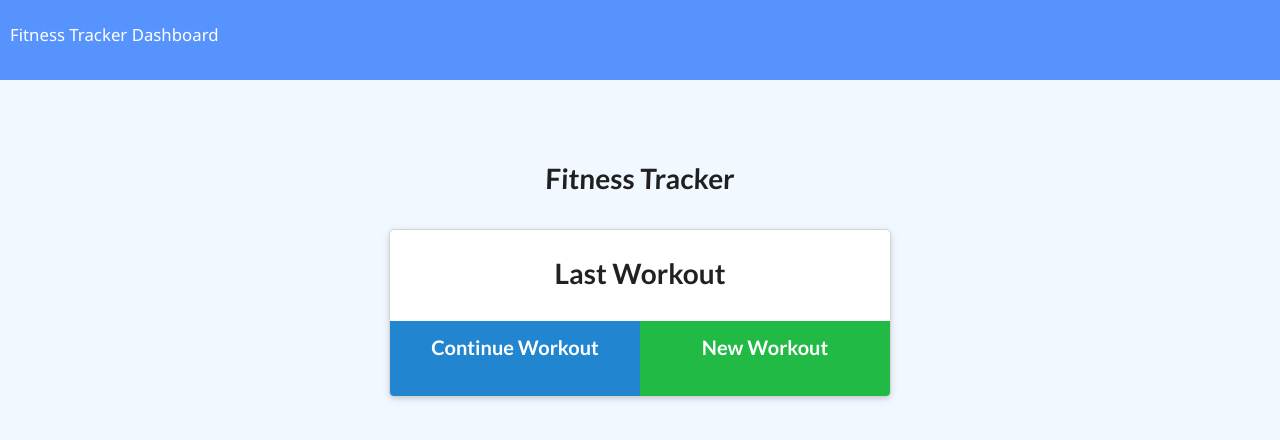
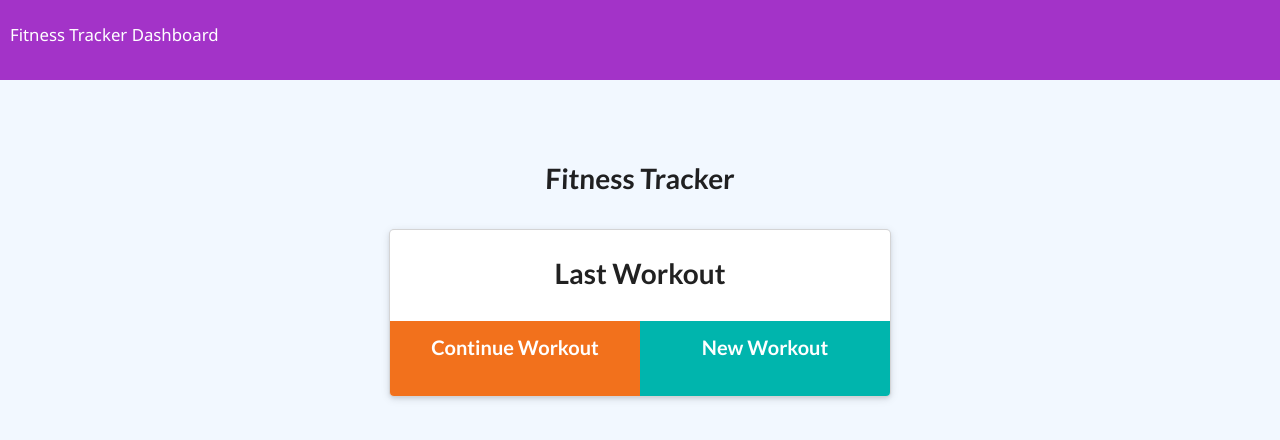
Before and after one commit to ifeasome/FitMeTracker, a website: page public/index.html in a window 1280 px wide. Drawn offline with nearby package versions, Linux system fonts and the light colour scheme; no server answers.

Commit message:
styling edits

```diff
--- a/public/index.html
+++ b/public/index.html
@@ -26,8 +26,8 @@
           <div>
             <div class="workout-stats"></div>
             <div class="buttons">
-              <a id="continue-btn" href="/exercise?" class="huge ui blue button">Continue Workout</a>
-              <a href="/exercise" class="huge positive ui button">New Workout</a>
+              <a id="continue-btn" href="/exercise?" class="huge ui orange button">Continue Workout</a>
+              <a href="/exercise" class="huge teal ui button">New Workout</a>
             </div>
           </div>
         </div>
--- a/public/style.css
+++ b/public/style.css
@@ -17,7 +17,7 @@ body {
 }
 
 nav {
-  background-color: #5793fd;
+  background-color: #a333c8;
   color: #ffffff;
   height: 80px;
   padding: 10px;
```
Also changed, not shown: public/exercise.html (+2 -2 lines), README.md, public/stats.js (line endings or trailing spaces).
